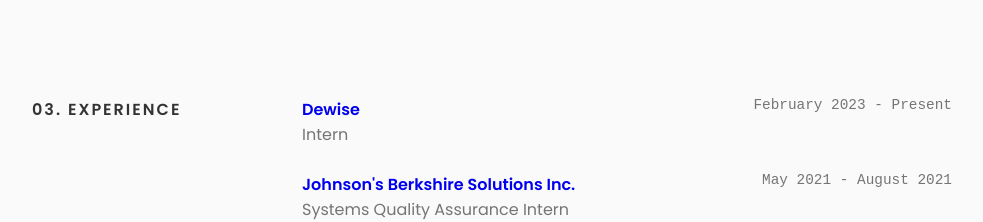
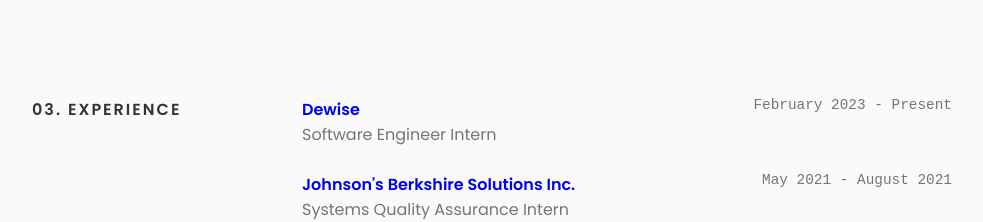
Before and after one commit to artaly/artaly-crc, a React (Create React App) app: page / in a window 1280 px wide. Shown: the part 1740-1962 px from the top of the page, without its empty margins (148-1131 px from the left). Built offline with nearby package versions, Linux system fonts and the light colour scheme.

Commit message:
Revise current experience

```diff
--- a/src/components/experience/Experience.jsx
+++ b/src/components/experience/Experience.jsx
@@ -14,7 +14,7 @@
                 </div>
                 <div class="job__time">February 2023 - Present</div>
               </div>
-              <div class="job__position">Intern</div>
+              <div class="job__position">Software Engineer Intern</div>
             </div>
 
             <div class="job">
```
